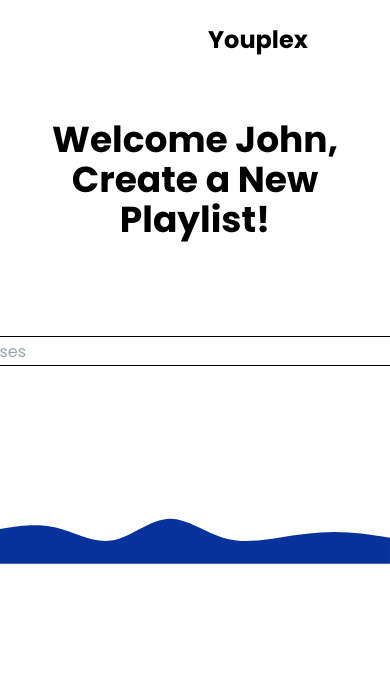
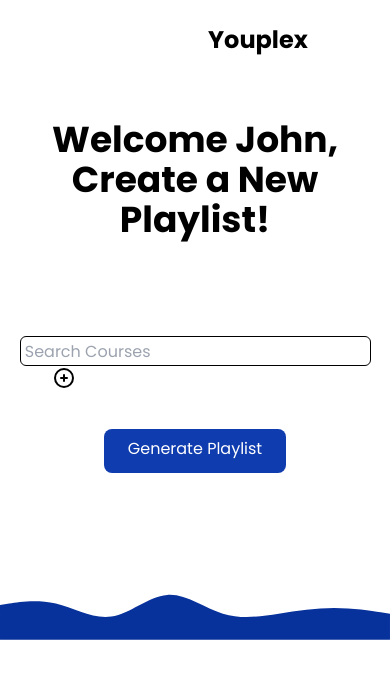
Before and after one commit to youplex/frontend-new, a React (Create React App) app: page /createplaylist in a window 390 px wide. Shown: the top 678 px of the page. Built offline with nearby package versions, Linux system fonts and the light colour scheme; no server answers.

Commit message:
playlist get-post connected with backend

```diff
--- a/src/App.css
+++ b/src/App.css
@@ -28,8 +28,9 @@
   background-color: hsl(224 90% 24% / var(--tw-bg-opacity));
 }
 
-.search input[type="text"] {
+.search input[type="url"] {
   width: 600px;
+  max-width: 90vw;
   height: 30px;
   border-radius: 6px;
   border: 1px solid black;
--- a/src/components/Playlist.jsx
+++ b/src/components/Playlist.jsx
@@ -15,16 +15,18 @@ const styles = {
     },
   },
 };
-function Playlist({ header }) {
+function Playlist({ header, playlistData, isLoading}) {
   return (
     <>
       <div className="ml-52 my-5 text-xl font-medium">{header}</div>
       <div className="ml-52 min-w-max h-min grid grid-cols-2 gap-2 mb-4 ">
-        {PlaylistData.map((item, index) => {
+        {isLoading ? <h1>Loading ...</h1>  :
+
+        playlistData?.map((item, index) => {
             return (
-            <Link key={index} to="#">
+              <Link key={item._id} to="#">
                 <Card sx={{ width: 400 }}>
-                <CardMedia component="img" image={item.img} alt={item.title} />
+                  <CardMedia component="img" image={item.thumbnail} alt={item.title} />
                   <CardContent style={{ padding: 2 }}>
                     <Typography variant="body1" color="text.secondary">
                       <span
@@ -38,7 +40,8 @@ function Playlist({ header }) {
                 </Card>
               </Link>
             );
-        })}
+          })
+        }
       </div>
       <Sidebar />
     </>
--- a/src/components/ProgressTracker.jsx
+++ b/src/components/ProgressTracker.jsx
@@ -1,10 +1,10 @@
 import React from "react";
 import { Link } from "react-router-dom";
-import { ProgressData } from "../data";
 import Card from "@mui/material/Card";
 import CardContent from "@mui/material/CardContent";
 import Typography from "@mui/material/Typography";
 import Playlist from "./Playlist";
+
 const btns = ["Date", "A-Z"];
 function Btn({ date, sort }) {
   return (
@@ -22,19 +22,22 @@ function Btn({ date, sort }) {
   );
 }
 
-function ProgressTracker() {
+function ProgressTracker({playlistData, isLoading}) {
+
   return (
     <>
       <div className="ml-52 my-5 text-xl font-medium">Progress Tracker</div>
+      {isLoading ? <h1>Loading ...</h1> :
+        (
         <div className="ml-52 ">
           <Card style={{ backgroundColor: "#F6F7FF" }} sx={{ width: 1000 }}>
             <CardContent>
-            {ProgressData.map((item, index) => {
-              const percent = Math.floor(item.percentage / 4);
-              console.log(percent);
+              {playlistData?.map((item, index) => {
+                // const percent = Math.floor(item.percentage / 4);
+                // console.log(percent);
                 return (
                   <div
-                  key={item.id}
+                    key={item._id}
                     className="flex flex-row w-full mt-2  justify-between items-center"
                   >
                     <Typography variant="body2" color="text.secondary">
@@ -53,8 +56,10 @@ function ProgressTracker() {
             </CardContent>
           </Card>
         </div>
+        )
+      }
       <Btn date="Date" sort="A-Z" />
-      <Playlist header="Playlist Order" />
+      <Playlist header="Playlist Order" {...{playlistData, isLoading}} />
     </>
   );
 }
--- a/src/pages/Dashboard.jsx
+++ b/src/pages/Dashboard.jsx
@@ -1,10 +1,15 @@
-import { Navbar, ProgressTracker, Sidebar } from '../components'
+import { Navbar, ProgressTracker, Sidebar } from '../components';
+import { useSelector } from "react-redux";
+import { usePlaylistQuery } from '../redux/services/playlistApi';
+
 const Dashboard = () => {
+  const { token } = useSelector((state) => ({...state.auth}));
+  const { data: playlistData, isLoading } = usePlaylistQuery(token);
   return (
     <>
       <Navbar page="User Profile" />
       <Sidebar />
-      <ProgressTracker />
+      <ProgressTracker {...{playlistData, isLoading}} />
       {/* <SearchBar placeholder="Quick Search..."/> */}
       {/* <VideoPlayer /> */}
     </>
--- a/src/pages/createPlaylist.jsx
+++ b/src/pages/createPlaylist.jsx
@@ -1,10 +1,39 @@
-import React from "react";
+import React, { useState } from "react";
 import { useSelector } from "react-redux";
 import { HiOutlinePlusCircle } from "react-icons/hi";
 import { Navbar } from "../components";
+import axios from "axios";
+import { useNavigate } from "react-router";
 
 function CreatePlaylist() {
-  const { user } = useSelector((state) => ({ ...state.auth }));
+  const { user, token } = useSelector((state) => ({ ...state.auth }));
+  const [playlistURL, setPlaylistURL] = useState('');
+  const navigate = useNavigate();
+
+  const handleCreatePlaylist = async (e) => {
+    e.preventDefault();
+    const link = new URL(playlistURL);
+    const listId= link?.searchParams?.get('list');
+    const matchesPlaylistPattern = listId?.startsWith('PL');
+    if(!matchesPlaylistPattern || link.hostname !== 'www.youtube.com')
+    {
+      alert('Playlist link is incorrect, try again')
+      return;
+    }
+    try {
+        const { data, status } = await axios.post('/playlist/create', { listId }, {
+          headers: {
+            'x-auth-token': token
+          }, withCredentials: true
+        });
+        if(status === 200)
+        {
+          navigate('/dashboard');
+        }
+    } catch (error) {
+        console.log(error);
+    }
+  }
 
   return (
     <>
@@ -16,21 +45,30 @@ function CreatePlaylist() {
         </h1>
       </div>
       <div className="search container flex justify-center items-center px-6 py-10 mx-auto mt-4 space-y-8 md:flex-row md:space-y-0">
-        <form action="#">
-          <input type="text" placeholder=" Search Courses" name="search" />
+        <form onSubmit={handleCreatePlaylist}>
+          <input type="url" placeholder=" Search Courses" name="search" required
+            value={playlistURL} onChange={(e) => setPlaylistURL(e.target.value)}
+           />
           <button style={{ fontSize: 24, marginLeft: "2rem" }}>
             <HiOutlinePlusCircle />
           </button>
+          <div className="flex justify-center mt-8">
+          <button
+            className="p-3 px-6 pt-2 text-white bg-btn rounded-lg baseline hover:bg-blue-700"
+          >
+            Generate Playlist
+          </button>
+          </div>
         </form>
       </div>
-      <div className="flex justify-center md:justify-center">
+      {/* <div className="flex justify-center md:justify-center">
         <a
           href=" #"
           className="hidden p-3 px-6 pt-2 text-white bg-btn rounded-lg baseline hover:bg-blue-700 md:block"
         >
           Generate Playlist
         </a>
-      </div>
+      </div> */}
       <svg
         className="mt-10"
         xmlns="http://www.w3.org/2000/svg"
--- /dev/null
+++ b/src/redux/services/playlistApi.jsx
@@ -0,0 +1,20 @@
+import { createApi, fetchBaseQuery } from '@reduxjs/toolkit/query/react'
+
+export const playlistApi = createApi({
+    reducerPath: 'playlistApi',
+    baseQuery: fetchBaseQuery({ baseUrl: process.env.REACT_APP_SERVER_URL}),
+    tagTypes: ['Playlist'],
+    endpoints: (builder) => ({
+        playlist: builder.query({
+            query: (token) => ({
+                url: '/playlist/',
+                headers: {
+                    'x-auth-token': token
+                }
+            }),
+            providesTags: ['Playlist'],
+        }),
+    }),
+});
+
+export const { usePlaylistQuery } = playlistApi;
--- a/src/redux/store.js
+++ b/src/redux/store.js
@@ -1,8 +1,13 @@
 import { configureStore } from "@reduxjs/toolkit";
 import { authSlice } from './services/authSlice';
+import { playlistApi } from './services/playlistApi';
 
 export const store = configureStore({
     reducer: {
-        auth: authSlice.reducer
-    }
+        auth: authSlice.reducer,
+        [playlistApi.reducerPath] : playlistApi.reducer
+    },
+    middleware: (getDefaultMiddleware) =>
+        getDefaultMiddleware()
+        .concat(playlistApi.middleware)
 });
```
Lines whose indentation alone changed are shown as unchanged.
